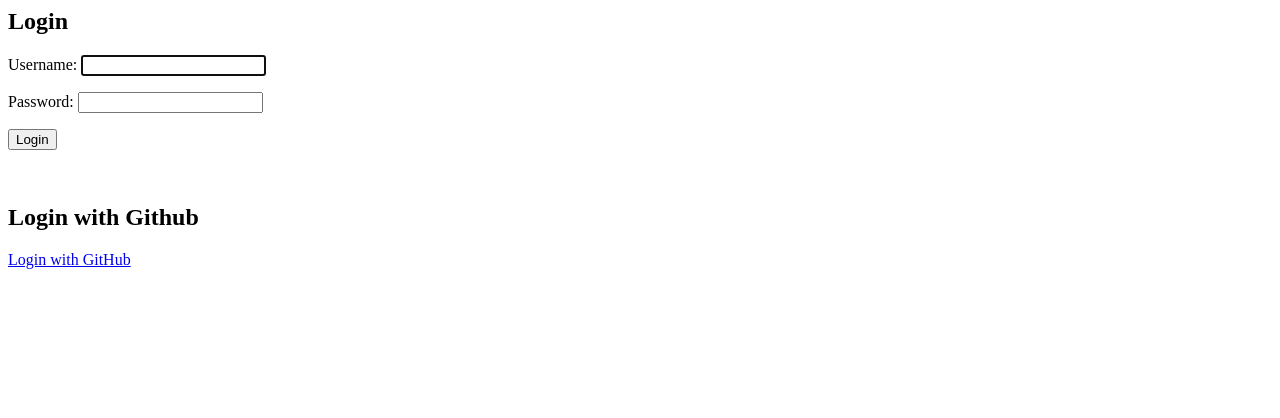
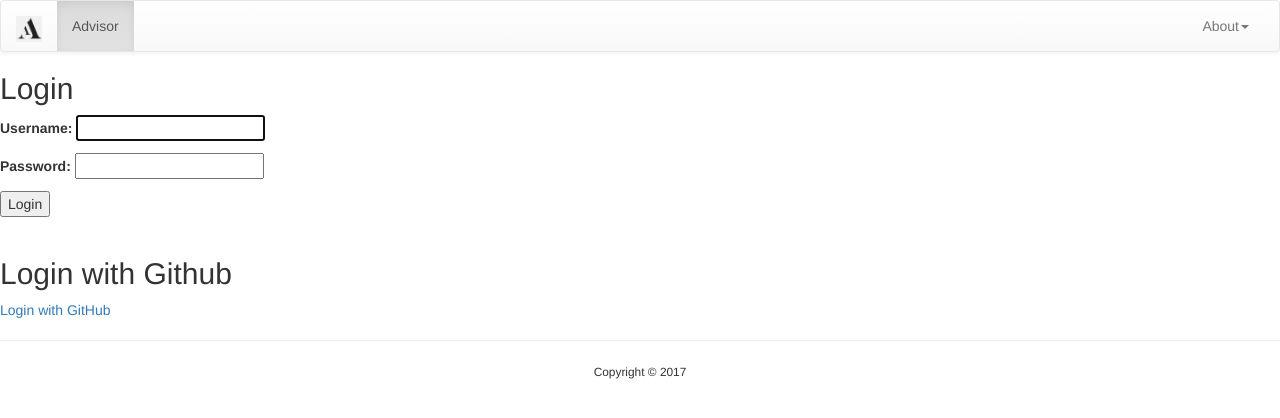
Before and after one commit to tobegit3hub/advisor, a Django app: page /login/ in a window 1280 px wide. Shown: the top 418 px of the page. Run offline with Django 3.2, Linux system fonts and the light colour scheme; some libraries are stand-ins or nearby versions.

Commit message:
Allow login and logout in dashboard

```diff
--- a/advisor_server/dashboard/templates/header.html
+++ b/advisor_server/dashboard/templates/header.html
@@ -53,14 +53,24 @@
             </ul>
 
             <ul class="nav navbar-nav navbar-right">
+
+                {% if  user.username  %}
+                  <li class=""><a href="/">{{ user.username }}</a></li>
+                {% endif %}
+
                 <li class="dropdown">
                     <a href="#" id="contact-us" class="dropdown-toggle" data-toggle="dropdown" role="button"
-                       aria-haspopup="true" aria-expanded="false"> About <span class="caret"></span></a>
+                       aria-haspopup="true" aria-expanded="false">About<span class="caret"></span></a>
                     <ul class="dropdown-menu">
-                        <a href="https://github.com/tobegit3hub/advisor" target="_blank">
-                            <li class="text-center"></span> Github</li>
-                        </a>
+                        <li class="text-center"><a href="https://github.com/tobegit3hub/advisor" target="_blank"> Github </a></li>
+                        {% if  user.username  %}
+                          <li class="text-center"><a href="/logout">Logout</a></li>
+                        {% else %}
+                          <li class="text-center"><a href="/login">Login</a></li>
+                        {% endif %}
+
                     </ul>
+
                 </li>
             </ul>
         </div><!-- /.navbar-collapse -->
--- a/advisor_server/dashboard/templates/home.html
+++ b/advisor_server/dashboard/templates/home.html
@@ -1,6 +1,12 @@
+{% include "header.html" %}
+
+
 {% block content %}
 
   <h2>Homepage</h2>
   <p>Hello {{ user.username }}!</p>
 
 {% endblock %}
+
+
+{% include "footer.html" %}
--- a/advisor_server/dashboard/templates/registration/login.html
+++ b/advisor_server/dashboard/templates/registration/login.html
@@ -1,3 +1,5 @@
+{% include "../header.html" %}
+
 
 {% block content %}
 
@@ -16,3 +18,6 @@
   <a href="{% url 'social:begin' 'github' %}">Login with GitHub</a><br>
 
 {% endblock %}
+
+
+{% include "../footer.html" %}
--- a/advisor_server/dashboard/views.py
+++ b/advisor_server/dashboard/views.py
@@ -19,18 +19,20 @@ from django.shortcuts import render_to_response
 from django.conf import settings
 from django import forms
 from django.contrib.admin.views.decorators import staff_member_required
+from django.contrib.auth.decorators import login_required
 
 from suggestion.models import Study
 from suggestion.models import Trial
 
-from django.contrib.auth.decorators import login_required
 
 @login_required
 def home(request):
-  print(request.user.username)
+  if request.user and request.user.is_authenticated:
+    print(request.user.username)
   return render(request, "home.html")
 
 
+@login_required
 def index(request):
   try:
     studies = [study.to_json() for study in Study.objects.all()]
```
